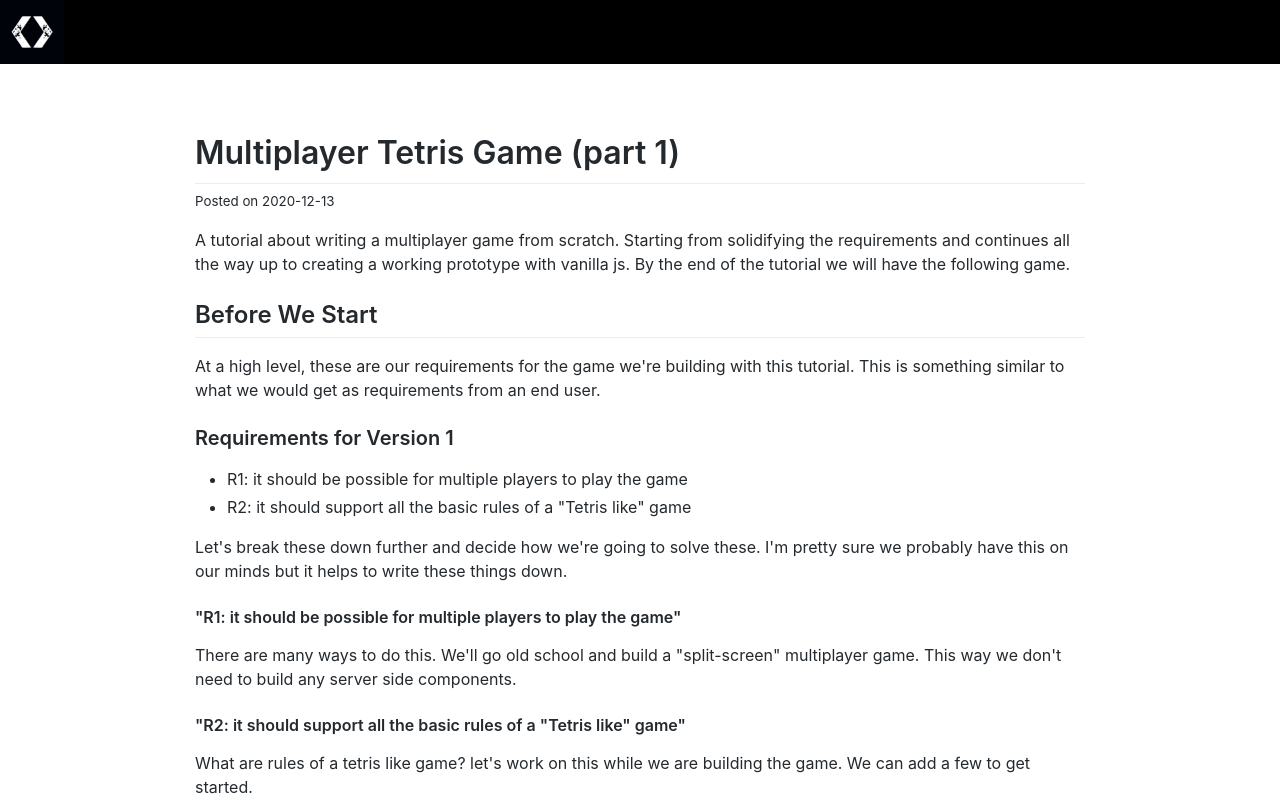
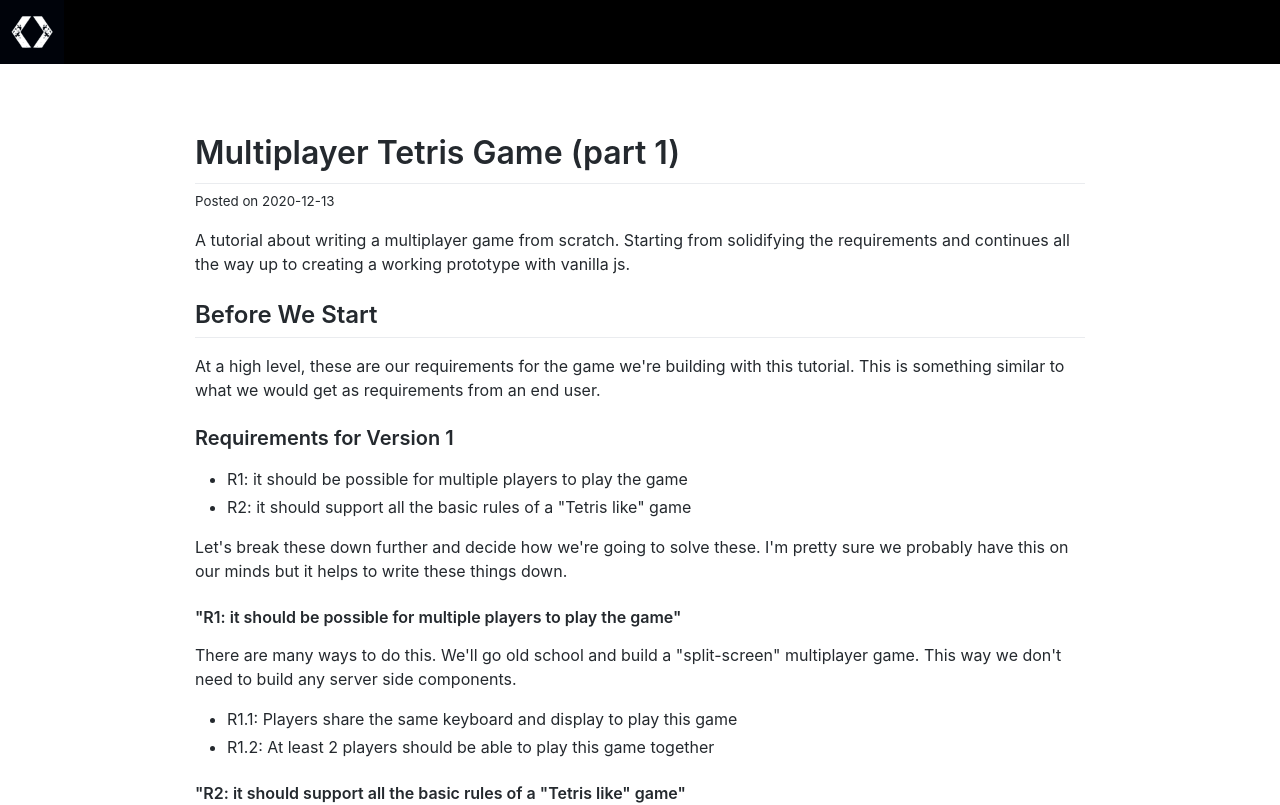
Before and after one commit to thani-sh/thanish.me, a Next.js app: page /blog/2020-12-13-multiplayer-tetris-game-part-1 in a window 1280 px wide. Shown: the top 805 px of the page. Built offline with nearby package versions, Linux system fonts and the light colour scheme.

Commit message:
Add more requirements on part 1

```diff
--- a/pages/blog/2020-12-13-multiplayer-tetris-game-part-1/index.mdx
+++ b/pages/blog/2020-12-13-multiplayer-tetris-game-part-1/index.mdx
@@ -11,8 +11,7 @@ export const meta = {
       <p>
         A tutorial about writing a multiplayer game from scratch. Starting from
         solidifying the requirements and continues all the way up to creating a
-        working prototype with vanilla js. By the end of the tutorial we will
-        have the following game.
+        working prototype with vanilla js.
       </p>
     </section>
   ),
@@ -36,6 +35,9 @@ Let's break these down further and decide how we're going to solve these. I'm pr
 #### "R1: it should be possible for multiple players to play the game"
 
 There are many ways to do this. We'll go old school and build a "split-screen" multiplayer game. This way we don't need to build any server side components.
+
+- R1.1: Players share the same keyboard and display to play this game
+- R1.2: At least 2 players should be able to play this game together
 
 #### "R2: it should support all the basic rules of a "Tetris like" game"
 
```
